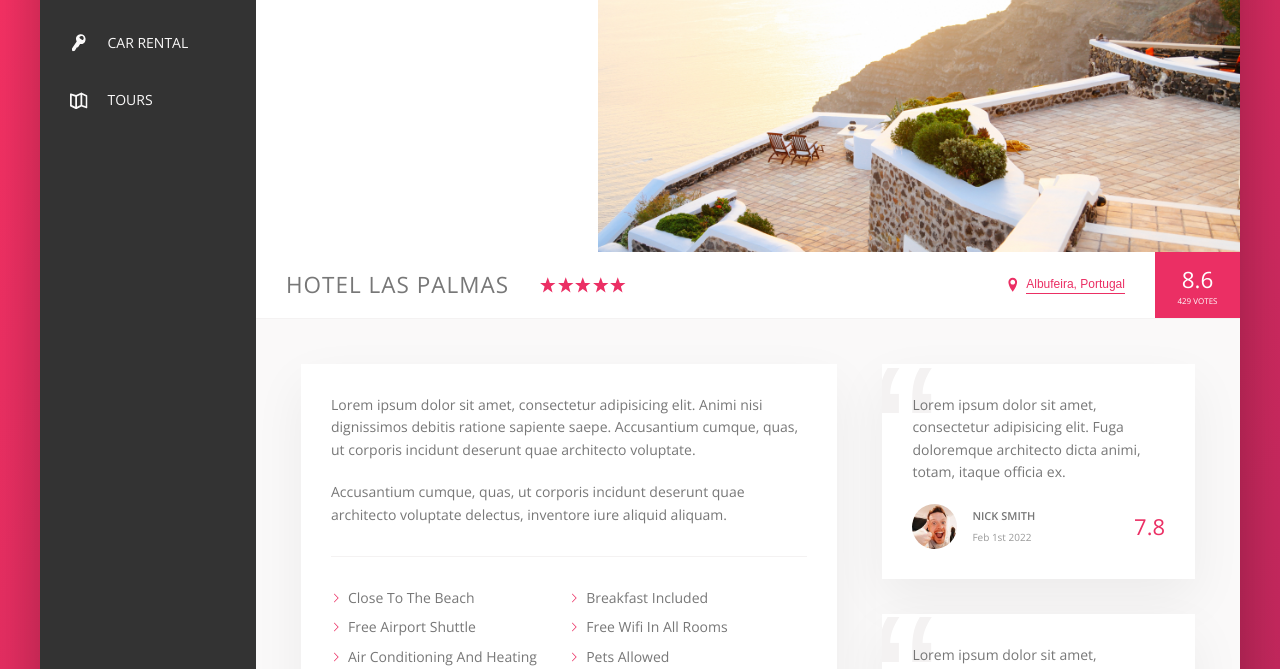
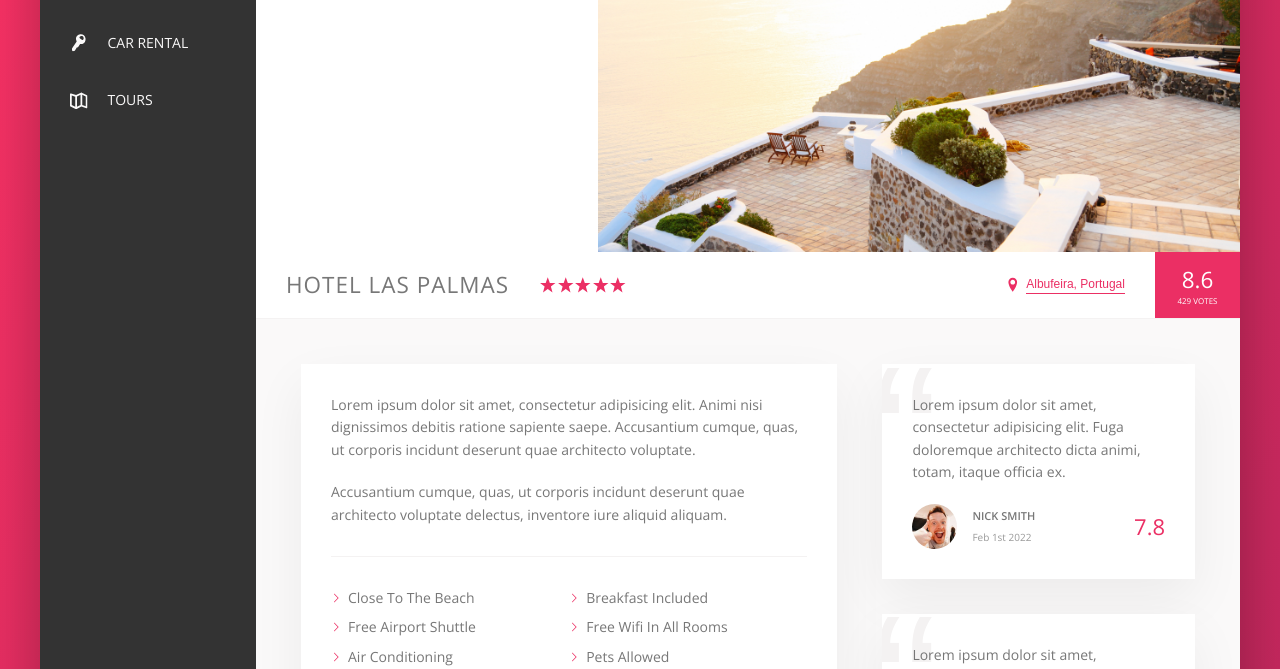
Before and after one commit to dhruv-bvpdev/Trillo, a website built with Parcel: page index.html in a window 1280 px wide. Shown: the part 283-952 px from the top of the page. Built offline with nearby package versions, Linux system fonts and the light colour scheme.

Commit message:
supports rule for backward compatibility

```diff
--- a/index.html
+++ b/index.html
@@ -187,7 +187,7 @@
                 <li class="list__item">Breakfast Included</li>
                 <li class="list__item">Free Airport Shuttle</li>
                 <li class="list__item">Free Wifi In All Rooms</li>
-                <li class="list__item">Air Conditioning And Heating</li>
+                <li class="list__item">Air Conditioning</li>
                 <li class="list__item">Pets Allowed</li>
                 <li class="list__item">We Speak All Languages</li>
                 <li class="list__item">Perfect For Families</li>
--- a/sass/_components.scss
+++ b/sass/_components.scss
@@ -389,13 +389,18 @@
     margin-right: 7px;
 
     //! Older Browsers
-    //! background-image: url("../img/chevron-thin-right.svg");
-    //! background-size: cover;
+    background-image: url("../img/chevron-thin-right.svg");
+    background-size: cover;
 
     //* New Browsers
-    background-color: var(--color-primary);
-    -webkit-mask-image: url("../img/chevron-thin-right.svg");
-    -webkit-mask-size: cover;
+    @supports (-webkit-mask-image: url() or (mask-image: url())) {
+      background-color: var(--color-primary);
+      -webkit-mask-image: url("../img/chevron-thin-right.svg");
+      -webkit-mask-size: cover;
+      mask-image: url("../img/chevron-thin-right.svg");
+      mask-size: cover;
+      background-image: none;
+    }
   }
 }
 
```
